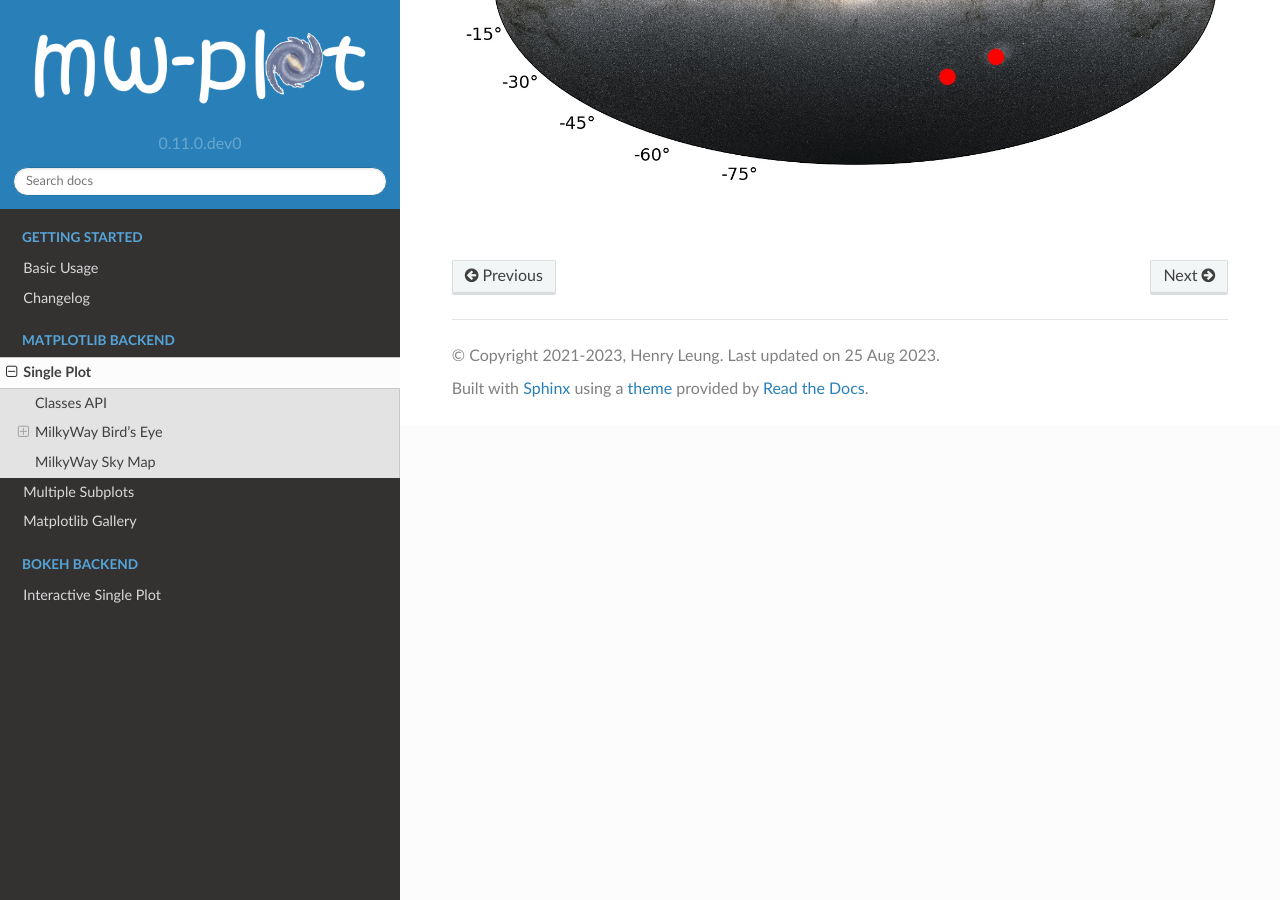
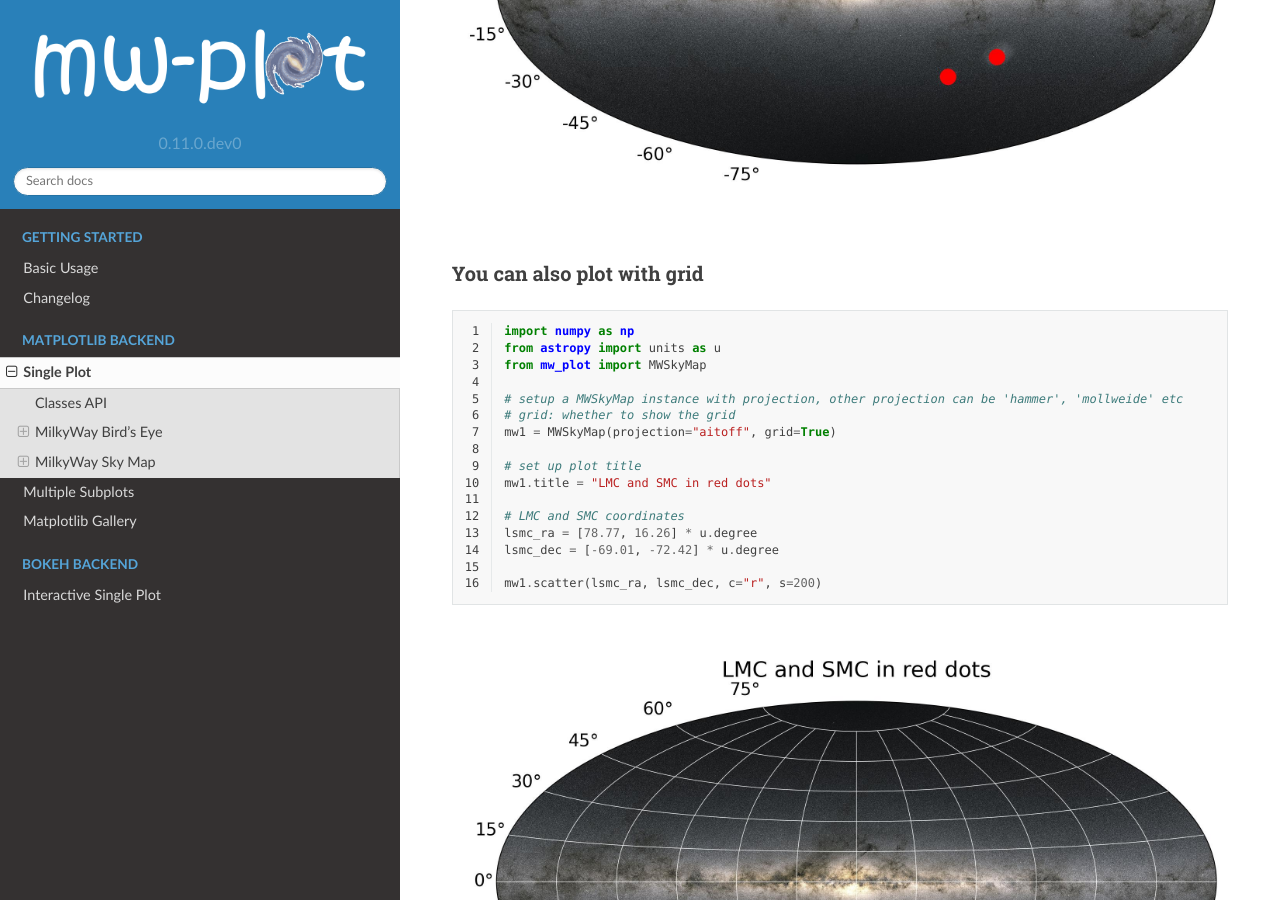
Before and after one commit to henrysky/milkyway_plot, a Sphinx documentation site: the page built from docs/source/matplotlib_single.rst, in a window 1280 px wide and 900 px high, scrolled down 3351 px. Built offline with Sphinx 7.4.7 and the Read the Docs theme 2.0.0, drawn with Linux system fonts in a browser that asks for light colours.

Commit message:
add option to show grid in skymap with projection

```diff
--- a/docs/source/matplotlib_single.rst
+++ b/docs/source/matplotlib_single.rst
@@ -83,3 +83,28 @@ MilkyWay Sky Map
     mw1.scatter(lsmc_ra, lsmc_dec, c="r", s=200)
 
 .. image:: matplotlib_imgs/single_lmcsmc.jpg
+
+You can also plot with grid
+^^^^^^^^^^^^^^^^^^^^^^^^^^^^^^
+
+.. code-block:: python
+    :linenos:
+
+    import numpy as np
+    from astropy import units as u
+    from mw_plot import MWSkyMap
+
+    # setup a MWSkyMap instance with projection, other projection can be 'hammer', 'mollweide' etc
+    # grid: whether to show the grid
+    mw1 = MWSkyMap(projection="aitoff", grid=True)
+
+    # set up plot title
+    mw1.title = "LMC and SMC in red dots"
+
+    # LMC and SMC coordinates
+    lsmc_ra = [78.77, 16.26] * u.degree
+    lsmc_dec = [-69.01, -72.42] * u.degree
+
+    mw1.scatter(lsmc_ra, lsmc_dec, c="r", s=200)
+
+.. image:: matplotlib_imgs/single_lmcsmc_w_grid.jpg
```
Also changed, not shown: changelog.md (+1 -0 lines), docs/source/matplotlib_imgs/single_lmcsmc.jpg, docs/source/matplotlib_imgs/single_lmcsmc_w_grid.jpg (added), 2 other files.
